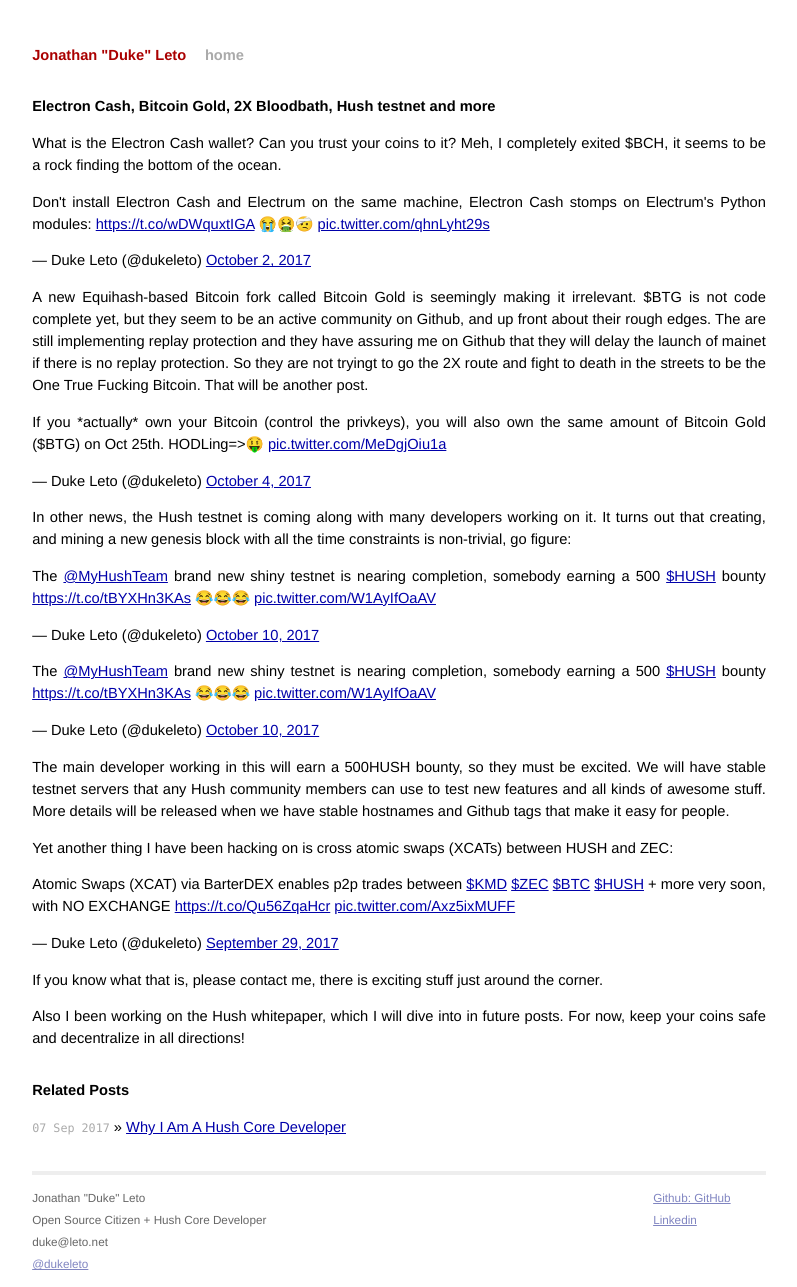
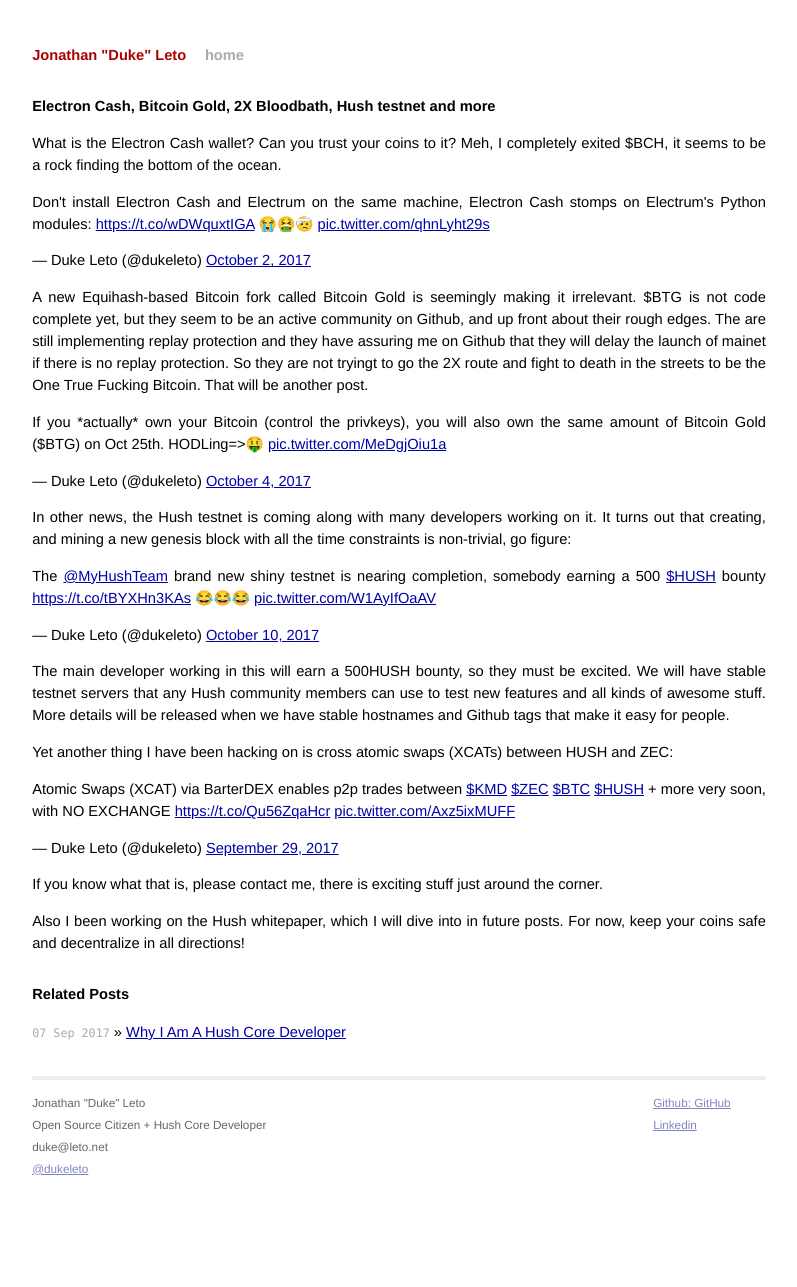
Before and after one commit to leto/leto.github.com, a Jekyll site: the page built from _posts/2017-10-10-electron-cash.md, in a window 1280 px wide. Shown: the whole page, without its empty margins (241-1038 px from the left). Built offline with Jekyll 4.4.1, drawn with Linux system fonts in a browser that asks for light colours; comment, search, counter and statistics services are not loaded; after the commit the page ends 1191 px from its top, so only the background shows below that.

Commit message:
double paste

```diff
--- a/_posts/2017-10-10-electron-cash.md
+++ b/_posts/2017-10-10-electron-cash.md
@@ -31,9 +31,6 @@
 <blockquote class="twitter-tweet" data-lang="en"><p lang="en" dir="ltr">The <a href="https://twitter.com/MyHushTeam?ref_src=twsrc%5Etfw">@MyHushTeam</a> brand new shiny testnet is nearing completion, somebody earning a 500 <a href="https://twitter.com/search?q=%24HUSH&amp;src=ctag&amp;ref_src=twsrc%5Etfw">$HUSH</a> bounty <a href="https://t.co/tBYXHn3KAs">https://t.co/tBYXHn3KAs</a> 😂😂😂 <a href="https://t.co/W1AyIfOaAV">pic.twitter.com/W1AyIfOaAV</a></p>&mdash; Duke Leto (@dukeleto) <a href="https://twitter.com/dukeleto/status/917835110593863681?ref_src=twsrc%5Etfw">October 10, 2017</a></blockquote>
 <script async src="//platform.twitter.com/widgets.js" charset="utf-8"></script>
 
-<blockquote class="twitter-tweet" data-lang="en"><p lang="en" dir="ltr">The <a href="https://twitter.com/MyHushTeam?ref_src=twsrc%5Etfw">@MyHushTeam</a> brand new shiny testnet is nearing completion, somebody earning a 500 <a href="https://twitter.com/search?q=%24HUSH&amp;src=ctag&amp;ref_src=twsrc%5Etfw">$HUSH</a> bounty <a href="https://t.co/tBYXHn3KAs">https://t.co/tBYXHn3KAs</a> 😂😂😂 <a href="https://t.co/W1AyIfOaAV">pic.twitter.com/W1AyIfOaAV</a></p>&mdash; Duke Leto (@dukeleto) <a href="https://twitter.com/dukeleto/status/917835110593863681?ref_src=twsrc%5Etfw">October 10, 2017</a></blockquote>
-<script async src="//platform.twitter.com/widgets.js" charset="utf-8"></script>
-
 The main developer working in this will earn a 500HUSH bounty, so they must be
 excited. We will have stable testnet servers that any Hush community members
 can use to test new features and all kinds of awesome stuff. More details will
```
